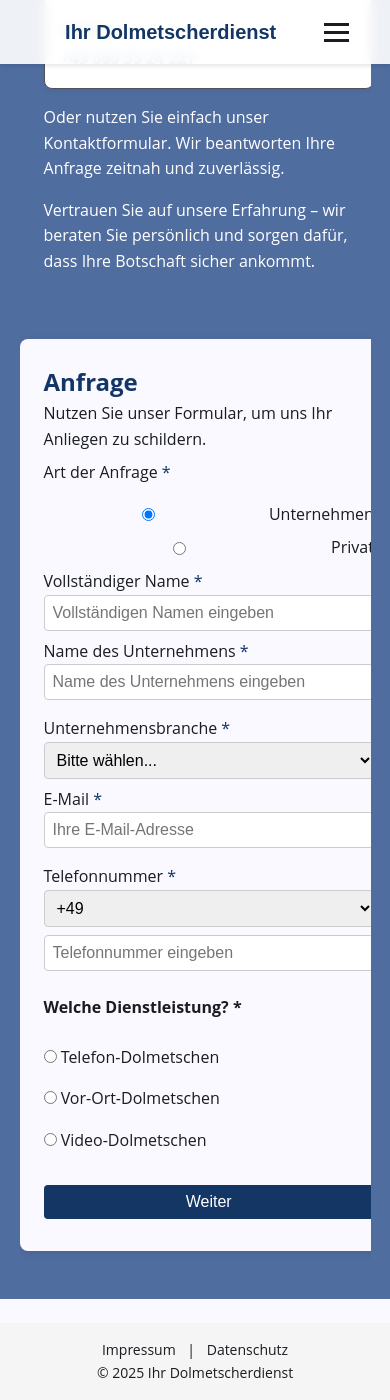
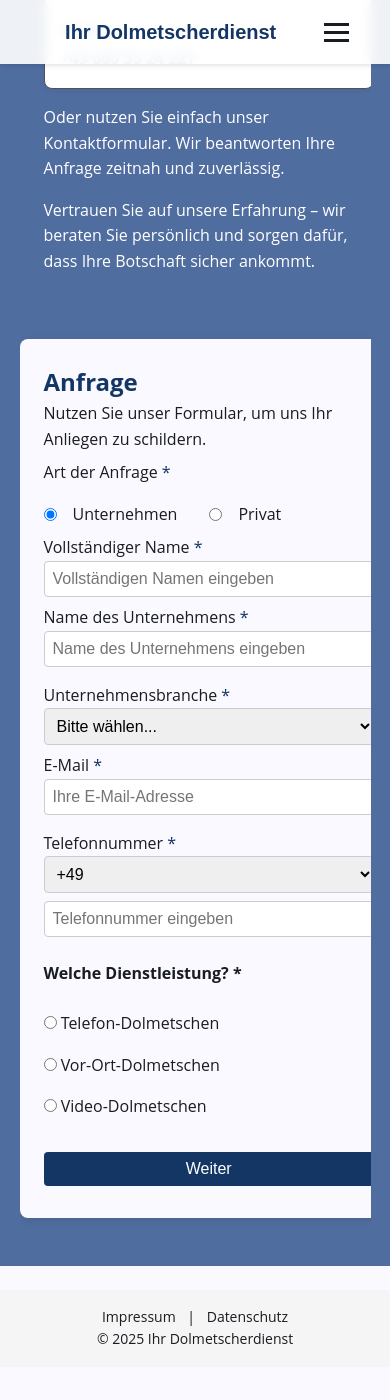
Before and after one commit to msarkaria/IhrDolmetscherdienst, a Jekyll site: the page built from index.html, in a window 390 px wide and 1400 px high, scrolled down 5622 px. Built offline with Jekyll 4.4.1, drawn with Linux system fonts in a browser that asks for light colours; nearby versions of some CDN libraries; after the commit the page ends 6989 px from its top, so only the background shows below that.

Commit message:
reverted for now

```diff
--- a/assets/style2.css
+++ b/assets/style2.css
@@ -878,12 +878,5 @@ footer a {
   .hero-content h1 { font-size: 1.8rem; }
   .hero-content p { font-size: 0.9rem; }
   .contact-box { padding: var(--spacing-md); }
-  .radio-group {
-    flex-direction: column; /* stack vertically */
-    gap: 0.5rem; /* tighter spacing when stacked */
-    align-items: flex-start;
-  }
-  .radio-group label {
-    width: 100%;
-  }
+
 }
```
